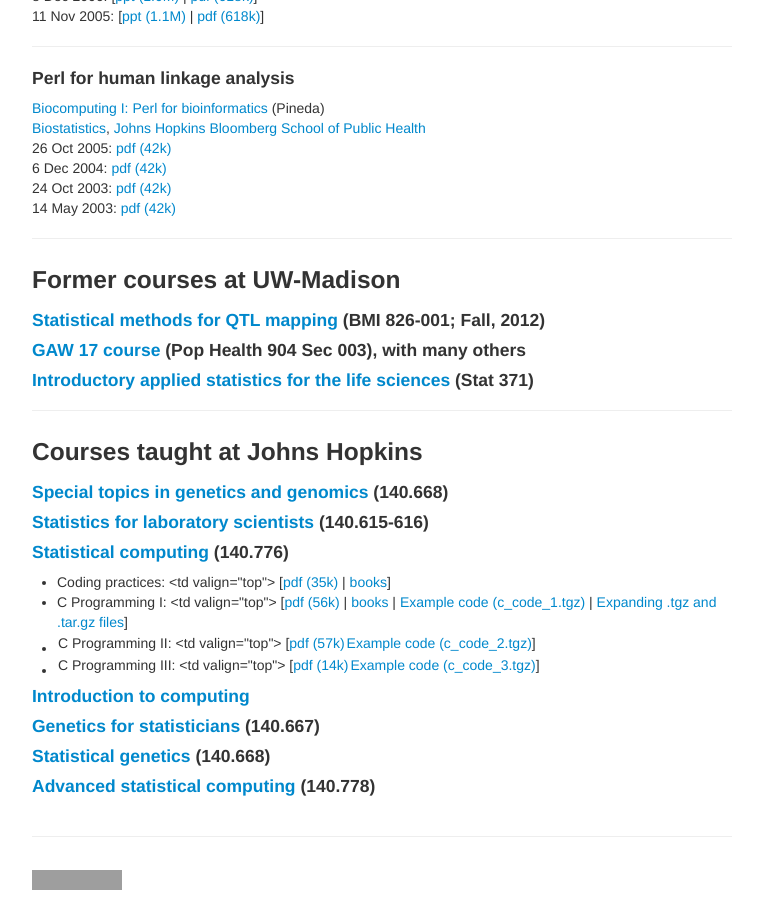
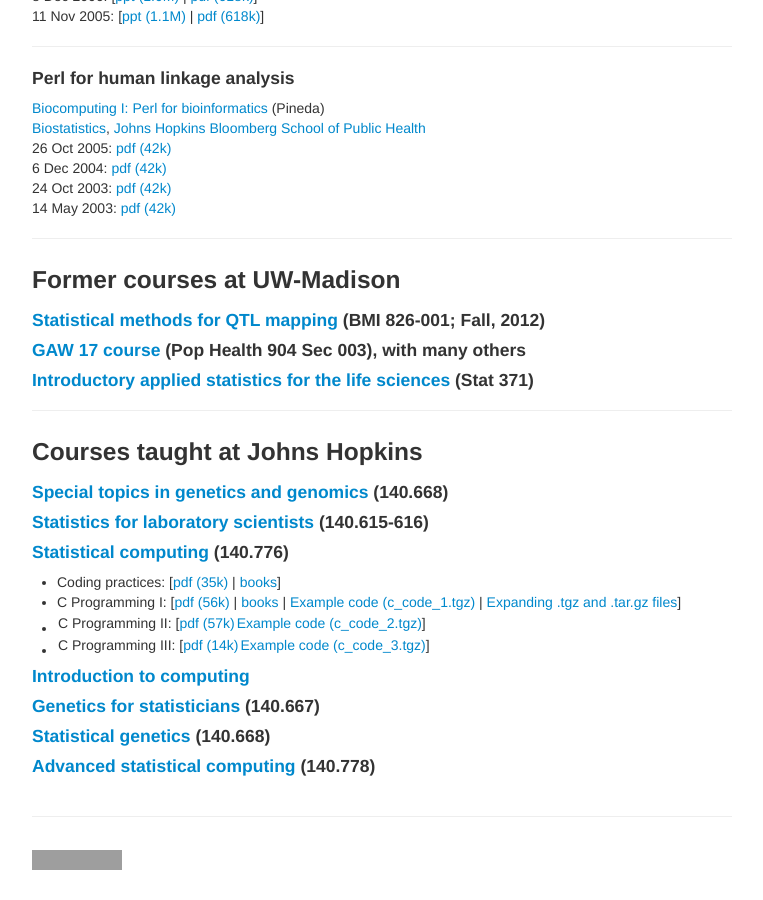
Before and after one commit to kbroman/kbroman.github.io, a Jekyll site: the page built from pages/teaching.md, in a window 1280 px wide and 900 px high, scrolled down 3642 px. Shown: the whole window, without its empty margins (258-1021 px from the left). Built offline with Jekyll 4.4.1, drawn with Linux system fonts in a browser that asks for light colours; some of the changed lines change nothing that is shown; grey boxes are pictures that could not be loaded.

Commit message:
Remove some <td valign=top> from pages/teaching.md

```diff
--- a/pages/teaching.md
+++ b/pages/teaching.md
@@ -313,12 +313,12 @@ How to build a web page<br>
 
 #### [Statistical computing](http://www.biostat.jhsph.edu/~bcaffo/statcomp) (140.776)
 
-- Coding practices: <td valign="top"> \[[pdf (35k)](http://www.biostat.wisc.edu/~kbroman/teaching/statprog/coding_ho.pdf) |
+- Coding practices: \[[pdf (35k)](http://www.biostat.wisc.edu/~kbroman/teaching/statprog/coding_ho.pdf) |
       [books](statprog/coding_refs.html)\]
-- C Programming I: <td valign="top"> \[[pdf (56k)](http://www.biostat.wisc.edu/~kbroman/teaching/statprog/cprog1_ho.pdf) | [books](http://www.biostat.wisc.edu/~kbroman/teaching/statprog/cprog_refs.html) | [Example code (c_code_1.tgz)](http://www.biostat.wisc.edu/~kbroman/teaching/statprog/c_code_1.tgz) |
+- C Programming I: \[[pdf (56k)](http://www.biostat.wisc.edu/~kbroman/teaching/statprog/cprog1_ho.pdf) | [books](http://www.biostat.wisc.edu/~kbroman/teaching/statprog/cprog_refs.html) | [Example code (c_code_1.tgz)](http://www.biostat.wisc.edu/~kbroman/teaching/statprog/c_code_1.tgz) |
       [Expanding .tgz and .tar.gz files](http://www.biostat.wisc.edu/~kbroman/teaching/statprog/expand_tar.html)\]
--   C Programming II: <td valign="top"> \[[pdf (57k)](http://www.biostat.wisc.edu/~kbroman/teaching/statprog/cprog2_ho.pdf) | [Example code (c_code_2.tgz)](http://www.biostat.wisc.edu/~kbroman/teaching/statprog/c_code_2.tgz)\]
--  C Programming III: <td valign="top"> \[[pdf (14k)](http://www.biostat.wisc.edu/~kbroman/teaching/statprog/cprog3_ho.pdf) | [Example code (c_code_3.tgz)](http://www.biostat.wisc.edu/~kbroman/teaching/statprog/c_code_3.tgz)\]
+-   C Programming II: \[[pdf (57k)](http://www.biostat.wisc.edu/~kbroman/teaching/statprog/cprog2_ho.pdf) | [Example code (c_code_2.tgz)](http://www.biostat.wisc.edu/~kbroman/teaching/statprog/c_code_2.tgz)\]
+-  C Programming III: \[[pdf (14k)](http://www.biostat.wisc.edu/~kbroman/teaching/statprog/cprog3_ho.pdf) | [Example code (c_code_3.tgz)](http://www.biostat.wisc.edu/~kbroman/teaching/statprog/c_code_3.tgz)\]
 
 
 #### [Introduction to computing](http://www.biostat.wisc.edu/~kbroman/teaching/compintro)
```
